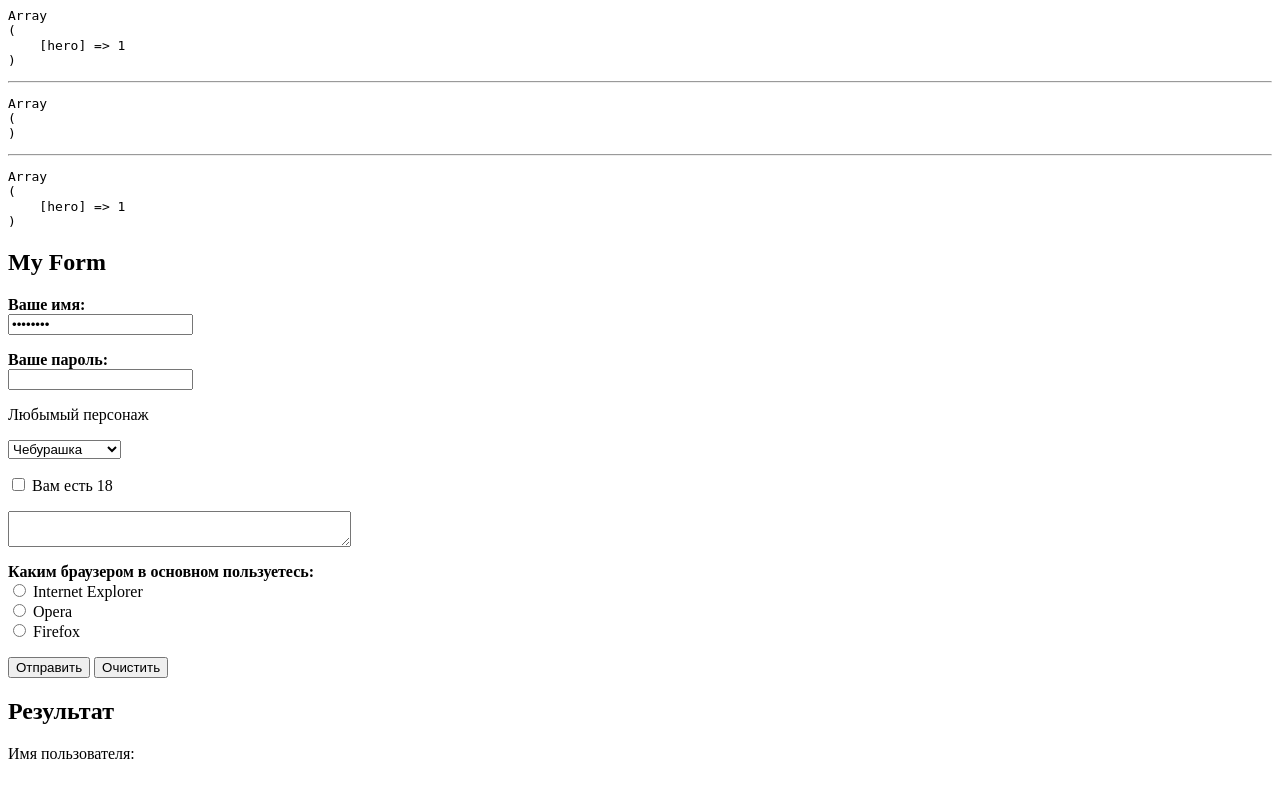
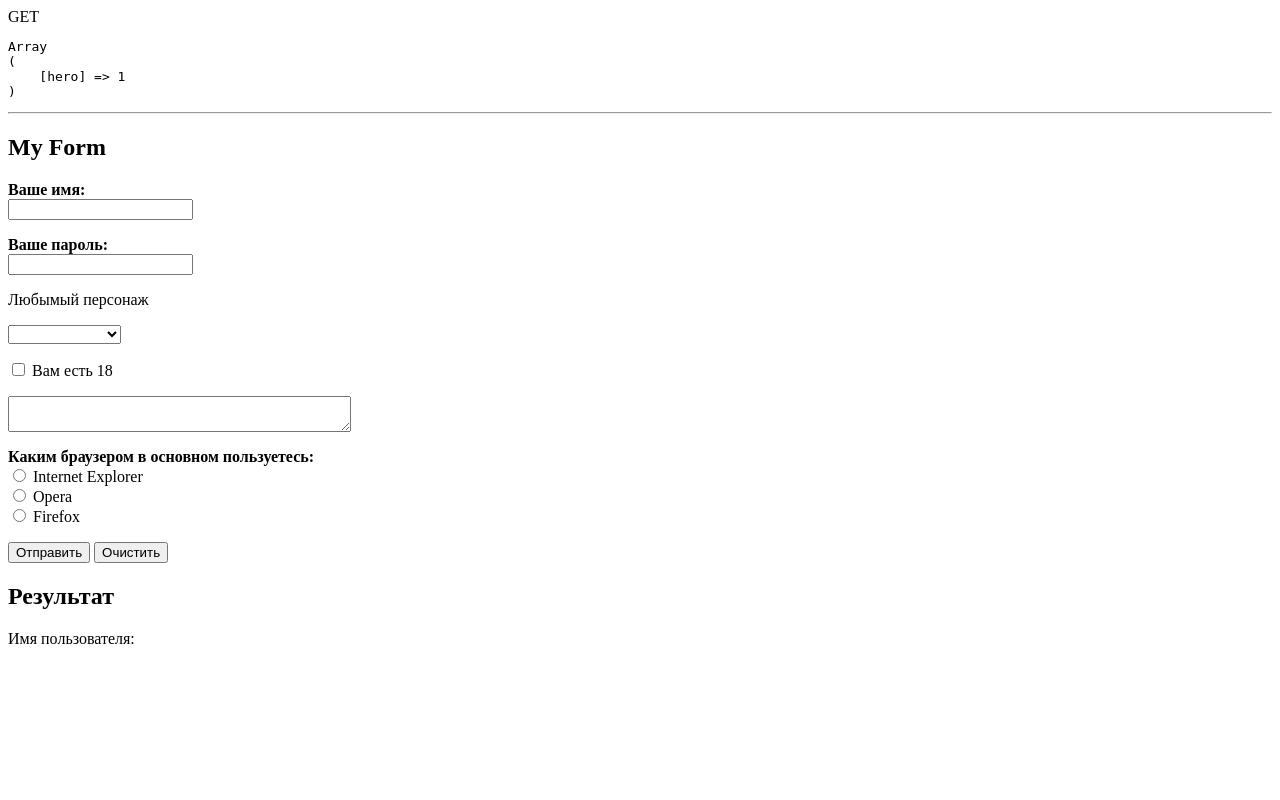
Before and after one commit to whiteromka/level1, a PHP site: page /pages/form.php?hero=1 in a window 1280 px wide. Run offline with PHP 8.4, Linux system fonts and the light colour scheme.

Commit message:
lesson 10

```diff
--- a/pages/form.php
+++ b/pages/form.php
@@ -2,27 +2,21 @@
 
 require_once '../funcs.php';
 
-// http://level1.local/pages/form.php?name=aaaa&password=bbbb&hero=%D0%9A%D1%80%D1%8B%D1%81%D0%B0+%D0%9B%D0%B0%D1%80%D0%B8%D1%81%D0%B0
+echo 'GET' . '<br>';
+debug($_GET);
 
-debug($_GET);
 $name = '';
+$pass = '';
+
 if (!empty($_GET) && array_key_exists('name', $_GET)) {
     $name = $_GET['name'];
-    // save in DB
 }
+
+if (!empty($_GET) && array_key_exists('password', $_GET)) {
+    $pass = $_GET['password'];
+}
+
 echo "<hr>";
-
-debug($_POST);
-$pass = '';
-if (!empty($_POST) && array_key_exists('password', $_POST)) {
-    $pass = $_POST['password'];
-    // save in DB
-}
-echo "<hr>";
-
-debug($_REQUEST);
-
-
 
 ?>
 
@@ -38,13 +32,12 @@ debug($_REQUEST);
 <body>
     <div>
         <h2>My Form</h2>
-        <form method="POST" action="">
+        <form method="GET" action="">
             <p>
                 <!-- Обычный инпут. Атрибут type="" может принимать несколько значений "text", "email", "password", "submit", "reset" -->
                 <b>Ваше имя:</b>
                 <br>
-                <?php $a = 12432453;?>
-                <input type="password" name="name" value="<?php echo $a; ?>">
+                <input type="text" name="name" value="<?php echo $name; ?>">
             </p>
 
             <p>
@@ -56,12 +49,20 @@ debug($_REQUEST);
 
             <!-- Селект или дропдаун -->
             <p>Любымый персонаж</p>
+            <?php
+                $heroList = ['Чебурашка', 'Крокодил Гена'];
+            ?>
             <select name="hero">
                 <option value=""></option>
-                <option selected value="Чебурашка">Чебурашка</option>
-                <option value="Крокодил Гена">Крокодил Гена</option>
-                <option value="Шапокляк">Шапокляк</option>
-                <option value="Крыса Лариса">Крыса Лариса</option>
+                <?php
+                    foreach ($heroList as $hero) {
+                        $selected = '';
+                        if ($hero === $_GET['hero']) {
+                            $selected = 'selected';
+                        }
+                        echo "<option $selected value='$hero'>$hero</option>";
+                    }
+                ?>
             </select>
 
             <p>
```
